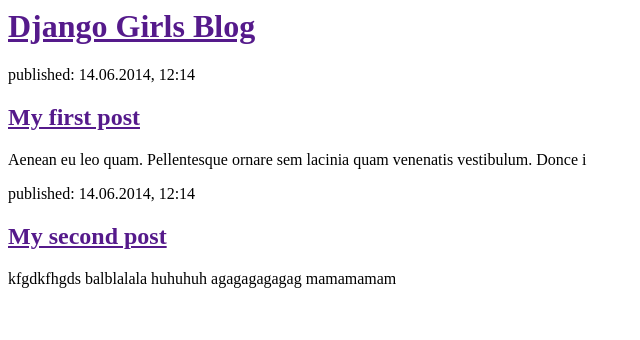
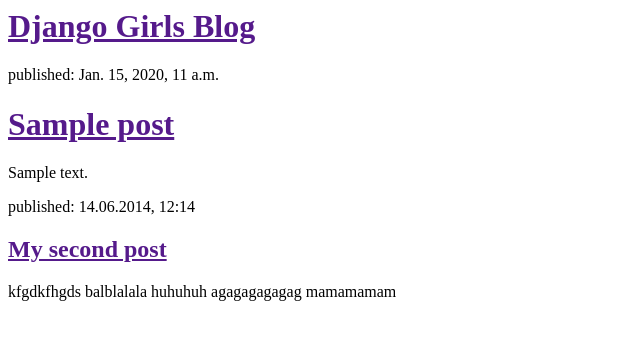
Before and after one commit to Lavendula/my-first-blog, a Django app: template blog/templates/blog/post_list.html in a window 1280 px wide. Shown: the top 340 px of the page, without its empty margins (0-640 px from the left). Run offline with Django 3.2, Linux system fonts and the light colour scheme; the template is opened without the code that fills it: values that come from a table or form of the project are taken from there, others are empty; tables that the repository leaves empty hold one stand-in row (values such as "Sample post").

Commit message:
Modified templates to display posts from database.

```diff
--- a/blog/templates/blog/post_list.html
+++ b/blog/templates/blog/post_list.html
@@ -8,14 +8,20 @@
     	</div>
 
 
-    	<div>
-    		<p>published: 14.06.2014, 12:14</p>
-    		<h2><a href="">My first post</a></h2>
-    		<p>Aenean eu leo quam. Pellentesque ornare sem lacinia quam venenatis vestibulum. Donce i</p>
-    	</div>
+    	{% for post in posts %}
+    	    <div>
+    	    	<p>published: {{ post.published_date }}</p>
+    	    	<h1><a href="">{{ post.title }}</a></h1>
+    	    	<p>{{ post.text|linebreaks}}</p>
+    	    </div>
+    	{% endfor %}
 
 
-    	<div>
+
+
+
+
+         <div>
     		<p>published: 14.06.2014, 12:14</p>
     		<h2><a href="">My second post</a></h2>
     		<p>kfgdkfhgds balblalala huhuhuh agagagagagag mamamamam</p>
--- a/blog/views.py
+++ b/blog/views.py
@@ -1,4 +1,8 @@
 from django.shortcuts import render
+from django.utils import timezone
+from .models import Post
+
 
 def post_list(request):
-	return render(request, 'blog/post_list.html', {})
+	posts = Post.objects.filter(published_date__lte=timezone.now()).order_by('published_date')
+	return render(request, 'blog/post_list.html', {'posts' : posts})
```
